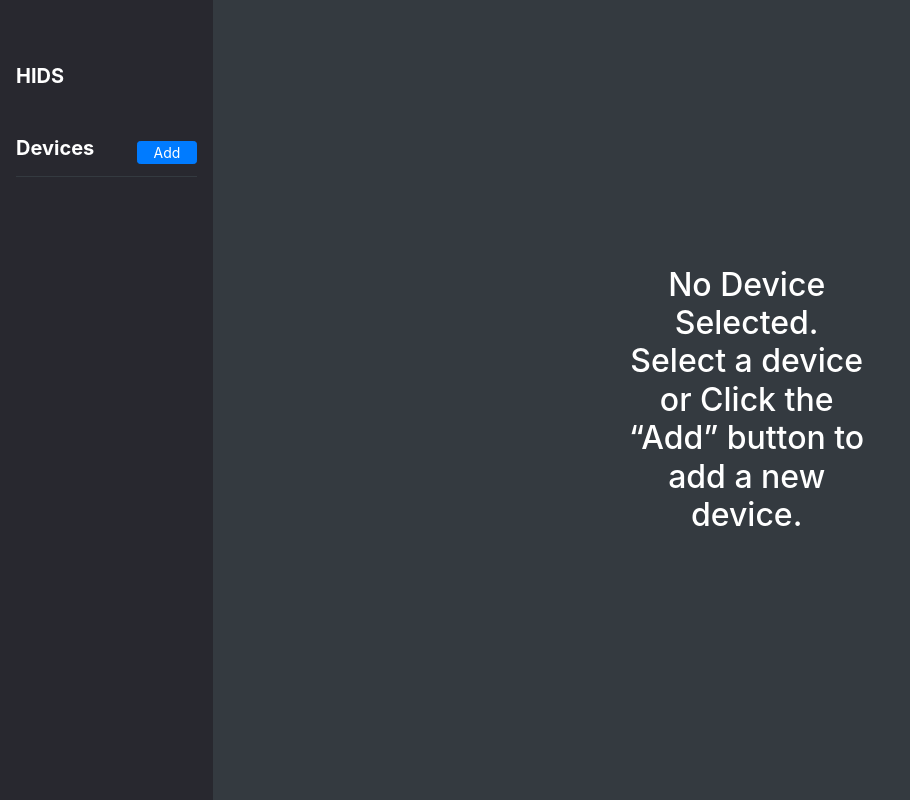
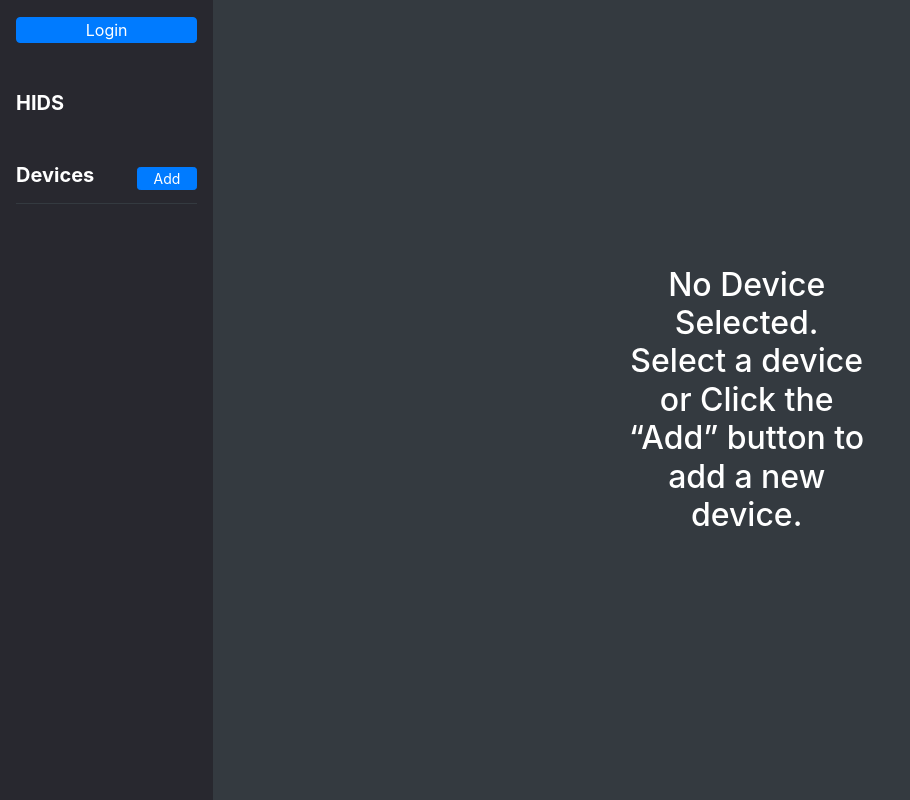
Before and after one commit to Acrylic125/hids, a Flask app: page / in a window 1280 px wide. Shown: the whole page, without its empty margins (0-910 px from the left). Run offline with Flask 2, Linux system fonts and the light colour scheme; data that the repository does not hold is empty; some libraries are stand-ins or nearby versions.

Commit message:
implemented login and telegram bot feature

```diff
--- a/server/app.py
+++ b/server/app.py
@@ -2,9 +2,10 @@ import os
 from sqlite3 import IntegrityError
 from datetime import datetime
 import uuid
-from flask import Flask, render_template, request, send_file, jsonify
+from flask import Flask, render_template, request, send_file, jsonify, Response
 import repository
 import traceback
+import telebot
 from werkzeug.utils import secure_filename
 
 from os.path import join, dirname, realpath
@@ -18,9 +19,30 @@ app.config['MAX_CONTENT_LENGTH'] = 16 * 1024 * 1024
 
 
 # Endpoints
-@app.route("/", methods=["GET"])
+@app.route("/", methods=["GET", "POST"])
 def index():
-    return render_template("dashboard.html")
+    if request.method == 'POST':
+        msg = request.get_json()
+        chat_id,txt = telebot.parse_message(msg)
+        if txt.split()[0] == "/Login" and len(txt.split()) == 3:
+            try:
+                result = repository.login(txt.split()[1], txt.split()[2])
+                if result is None:
+                    telebot.tel_send_message(chat_id,"Login failed, Please try again.")
+                else:
+                    telegram_user = repository.telegram_login(int(result['id']), int(chat_id))
+                    if telegram_user == False:
+                        telebot.tel_send_message(chat_id,"Failed to attach your account with your telegram. Please try again.")
+                    telebot.tel_send_message(chat_id,"Login Successful, You will now be notified when any devices belonging to you has been triggered.")
+            except Exception:
+                print(traceback.format_exc())
+                telebot.tel_send_message(chat_id,"Internal server error")
+        else:
+            telebot.tel_send_message(chat_id,'from webhook')
+
+        return Response('ok', status=200)
+    else:
+        return render_template("dashboard.html")
 
 
 @app.route("/devices", methods=["POST"])
@@ -187,5 +209,21 @@ def find_device_capture_image(image_loc):
         return jsonify({"ok": False, "message": "Image does not exist"}), 404
 
 
+@app.route("/login", methods=["POST"])
+def login():
+    payload = request.json
+    name = payload.get("username")
+    password = payload.get("password")
+    try:
+        login = repository.login(name, password)
+        if login is None:
+            return jsonify({"ok": False, "message": "Invalid login credentials"}), 404
+        print(login)
+        return jsonify({"ok": True, "data": login}), 201
+    except Exception:
+        print(traceback.format_exc())
+        return jsonify({"ok": False, "message": "Internal server error"}), 500
+
+
 if __name__ == "__main__":
     app.run(debug=True, host="0.0.0.0")
--- a/server/repository.py
+++ b/server/repository.py
@@ -161,3 +161,31 @@ def update_device_settings(
         "INSERT OR REPLACE INTO device_settings (device_id, setting_name, value) VALUES " + placeholder, tuple(placeholder_values))
     executor.done()
     return True
+
+
+def login (username, password):
+    executor = db.use_executor()
+    cursor = executor.execute(
+        "SELECT id FROM users WHERE username = ? AND password = ? LIMIT 1", (username, password))
+    result = cursor.fetchone()
+    executor.done()
+
+    if result is None:
+        return None
+    return {
+        "id": result[0]
+    }
+
+
+def telegram_login ( id, chat_id ):
+    executor = db.use_executor()
+    cursor = executor.execute(
+        "INSERT OR REPLACE INTO telegram_users (user_id, chat_id) VALUES (?,?)", (id, chat_id))
+    executor.done()
+
+    print(cursor)
+
+    if cursor.rowcount < 1:
+        return False
+    else:
+        return True
--- /dev/null
+++ b/server/telebot.py
@@ -0,0 +1,21 @@
+import requests
+
+TOKEN = ""
+
+def parse_message(message):
+    print("message-->",message)
+    chat_id = message['message']['chat']['id']
+    txt = message['message']['text']
+    print("chat_id-->", chat_id)
+    print("txt-->", txt)
+    return chat_id,txt
+
+def tel_send_message(chat_id, text):
+    url = f'https://api.telegram.org/bot{TOKEN}/sendMessage'
+    payload = {
+                'chat_id': chat_id,
+                'text': text
+                }
+
+    r = requests.post(url,json=payload)
+    return r
--- a/server/templates/dashboard.html
+++ b/server/templates/dashboard.html
@@ -33,11 +33,11 @@
     <link rel="stylesheet" href="/static/styles/layout.css" />
     <script defer>
       const BASE_API_URL = "http://127.0.0.1:5000/";
-      let userId = 1;
+      let userId = localStorage.getItem('user_id');
       const SHORT_MONTHS = ["Jan", "Feb", "Mar", "Apr", "May", "Jun", "Jul", "Aug", "Sep", "Oct", "Nov", "Dec"];
 
       // Communicate with backend.
-      async function getAllDevices(userId = 1) {
+      async function getAllDevices(userId) {
         const { data } = await axios.get(BASE_API_URL + `users/${userId}/devices`);
         if (data === undefined || data === null || !data.ok) {
           return [];
@@ -78,6 +78,15 @@
           cooldown,
           activationMode,
         });
+      }
+
+      async function postUserLogin({ username, password }) {
+        const { data } = await axios.post(BASE_API_URL + `/login`, {
+          username,
+          password,
+        });
+        console.log(data)
+        return data.data !== undefined && data.data !== null ? data.data : {};
       }
 
       // HTML Element creation.
@@ -245,9 +254,69 @@
         });
       }
 
+      function checkLogin() {
+        if (localStorage.getItem('user_id')) {
+          $('#login-btn').remove();
+          $('<button class="btn btn-primary btn-md py-0 px-3 w-100" id="logout-btn" >Log out</button>').insertBefore('#auth-container');
+
+          selectDevice();
+
+          $('body').on('click', '#logout-btn', function (e) {
+            localStorage.removeItem('user_id')
+            window.location.reload()
+          })
+        }
+      }
+
+      function listenLoginForm() {
+        const formElement = $("#login-form");
+        formElement.submit(async function (event) {
+          event.preventDefault();
+          const username = $("#login-username-input").val();
+          const password = $("#login-password-input").val();
+          try {
+            const id = await postUserLogin({ username, password });
+            if (id === undefined || id === null) {
+              throw new Error("Login Failed");
+            }
+            localStorage.setItem('user_id', id.id)
+            checkLogin();
+
+            $("#login-messages")
+              .empty()
+              .append(
+                createMessageElement({
+                  headerMessage: "Success",
+                  message: "Successfully Logged in !",
+                  classType: "bg-success",
+                })
+              );
+
+              $('#login-modal').modal('toggle');
+
+          } catch (err) {
+            console.error(err);
+            $("#login-messages")
+              .empty()
+              .append(
+                createMessageElement({
+                  headerMessage: "Error",
+                  message: (err.response && err.response.data && err.response.data.message) || "Unknown error.",
+                  classType: "bg-danger",
+                })
+              );
+          }
+        });
+      }
+
+
+
+
       $(document).ready(function () {
-        selectDevice(undefined);
+        selectDevice();
         listenAddDeviceForm();
+        listenLoginForm();
+        checkLogin();
       });
     </script>
   </head>
@@ -255,6 +324,9 @@
   <body class="p-0 m-0 text-white">
     <div class="w-100 bg-dark row m-0">
       <aside class="bg-darker col-12 col-md-3 col-xl-2 h-screen p-3">
+        <div id="auth-container">
+          <button class="btn btn-primary btn-md py-0 px-3 w-100" id="login-btn" data-toggle="modal" data-target="#login-modal">Login</button>
+        </div>
         <div>
           <h1 class="h5 font-weight-bold mt-5">HIDS</h1>
         </div>
@@ -375,5 +447,42 @@
         </div>
       </div>
     </div>
+
+        <!-- Login Modal -->
+        <div class="modal fade" id="login-modal" tabindex="-1" role="dialog" aria-hidden="true">
+          <div class="modal-dialog modal-dialog-centered" role="document">
+            <div class="modal-content bg-dark text-white">
+              <div class="modal-header">
+                <h5 class="modal-title font-weight-bold">Login</h5>
+                <button type="button" class="close text-white" data-dismiss="modal" aria-label="Close">
+                  <span aria-hidden="true">&times;</span>
+                </button>
+              </div>
+              <div class="modal-body">
+                <form id="login-form">
+                  <div class="form-group mt-3">
+                    <label for="login-username-input">Username</label>
+                    <input type="text" id="login-username-input" class="form-control" name="userName" placeholder="Username" required />
+                  </div>
+                  <div class="form-group mt-3">
+                    <label for="login-password-input">Password</label>
+                    <input
+                      type="password"
+                      id="login-password-input"
+                      class="form-control"
+                      name="password"
+                      placeholder="Password"
+                      required
+                    />
+                  </div>
+                  <div class="mt-5">
+                    <div id="login-messages"></div>
+                    <button type="submit" class="btn btn-primary mt-3">Login</button>
+                  </div>
+                </form>
+              </div>
+            </div>
+          </div>
+        </div>
   </body>
 </html>
```
Also changed, not shown: server/initialise.sql (+13 -2 lines).
